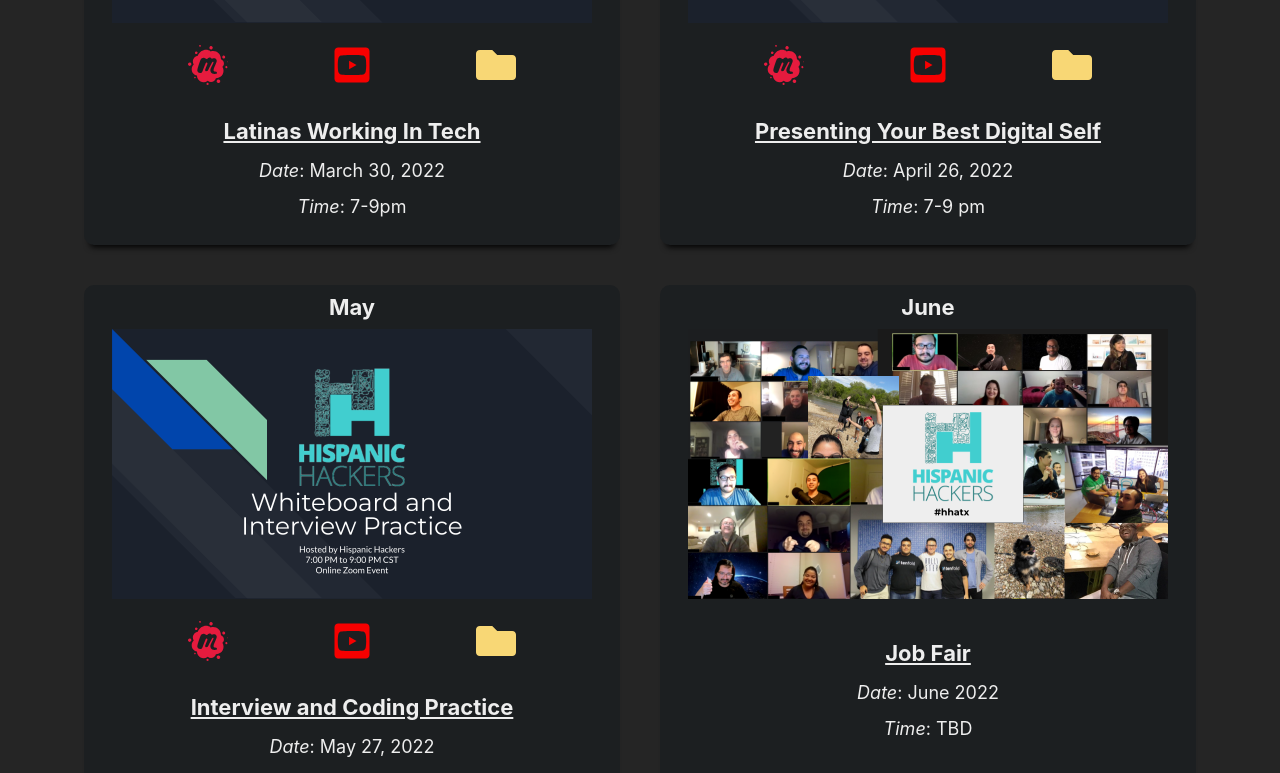
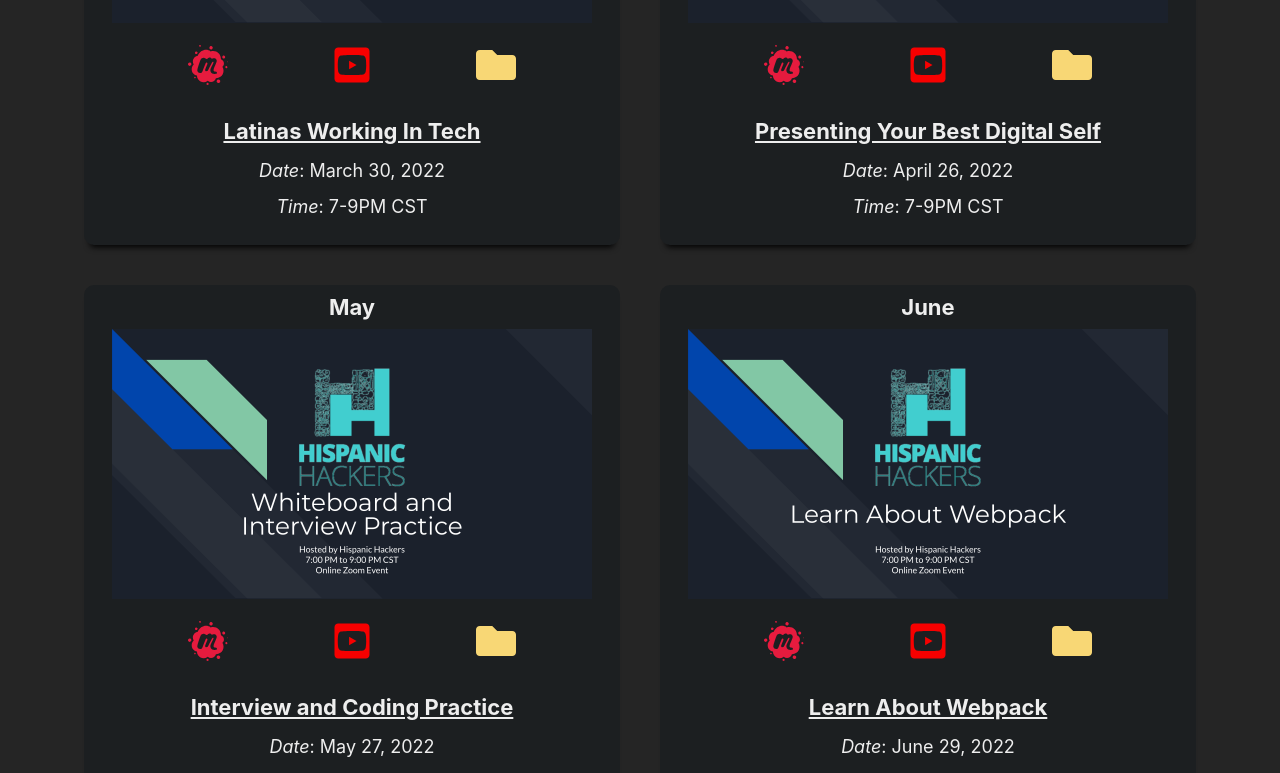
Before and after one commit to timOTdev/hispanic_hacker_next, a Next.js app: page /events in a window 1280 px wide. Shown: the part 1306-2079 px from the top of the page. Built offline with nearby package versions, Linux system fonts and the light colour scheme.

Commit message:
Update 2022 jun event

```diff
--- a/assets/GlobalData.js
+++ b/assets/GlobalData.js
@@ -69,7 +69,7 @@
         titleSlide: '2022_jan.png',
         name: 'New Year, New You',
         date: 'January 26, 2022',
-        time: '7-9pm',
+        time: '7-9PM CST',
         meetup:
           'https://www.meetup.com/Austin-Hispanic-Hackers-Meetup/events/283373037/',
         files:
@@ -81,7 +81,7 @@
         titleSlide: '2022_feb.png',
         name: 'How To Negotiate Your Salary',
         date: 'February 23,2022',
-        time: '7-9pm',
+        time: '7-9PM CST',
         meetup:
           'https://www.meetup.com/Austin-Hispanic-Hackers-Meetup/events/283916536/',
         files:
@@ -93,7 +93,7 @@
         titleSlide: '2022_mar.png',
         name: 'Latinas Working In Tech',
         date: 'March 30, 2022',
-        time: '7-9pm',
+        time: '7-9PM CST',
         meetup:
           'https://www.meetup.com/Austin-Hispanic-Hackers-Meetup/events/284808333/',
         files:
@@ -105,7 +105,7 @@
         titleSlide: '2022_apr.png',
         name: 'Presenting Your Best Digital Self',
         date: 'April 26, 2022',
-        time: '7-9 pm',
+        time: '7-9PM CST',
         meetup:
           'https://www.meetup.com/Austin-Hispanic-Hackers-Meetup/events/285252378/',
         files:
@@ -117,7 +117,7 @@
         titleSlide: '2022_may.png',
         name: 'Interview and Coding Practice',
         date: 'May 27, 2022',
-        time: '7-9 PM',
+        time: '7-9PM CST',
         meetup:
           'https://www.meetup.com/Austin-Hispanic-Hackers-Meetup/events/285634988/',
         files:
@@ -126,13 +126,15 @@
       },
       {
         month: 'June',
-        titleSlide: '',
-        name: 'Job Fair',
-        date: 'June 2022',
-        time: 'TBD',
-        meetup: '',
-        files: '',
-        youtube: '',
+        titleSlide: '2022_jun.png',
+        name: 'Learn About Webpack',
+        date: 'June 29, 2022',
+        time: '7-9PM CST',
+        meetup:
+          'https://www.meetup.com/austin-hispanic-hackers-meetup/events/286445335/',
+        files:
+          'https://drive.google.com/drive/folders/1m8ou0RcRgJbDvzwNjZgM-n8XQXBe_A-6?usp=sharing',
+        youtube: 'https://youtu.be/AgGJK70TGwA',
       },
       {
         month: 'July',
@@ -201,7 +203,7 @@
         titleSlide: '2021_jan.png',
         name: 'Hispanic Hackers Yearly Kickoff',
         date: 'January 26th, 2021',
-        time: '7-9pm',
+        time: '7-9PM CST',
         meetup:
           'https://www.meetup.com/Austin-Hispanic-Hackers-Meetup/events/275732760/',
         files:
@@ -213,7 +215,7 @@
         titleSlide: '2021_feb.png',
         name: 'Learn to Code: React',
         date: ' February 23rd, 2021',
-        time: '7-9pm',
+        time: '7-9PM CST',
         meetup:
           'https://www.meetup.com/Austin-Hispanic-Hackers-Meetup/events/276319236/',
         files:
@@ -225,7 +227,7 @@
         titleSlide: '2021_mar.png',
         name: 'Whiteboarding in March',
         date: 'March 23rd, 2021',
-        time: '7-9pm',
+        time: '7-9PM CST',
         meetup:
           'https://www.meetup.com/Austin-Hispanic-Hackers-Meetup/events/276319492/',
         files:
@@ -237,7 +239,7 @@
         titleSlide: '2021_apr.png',
         name: 'Demo Night',
         date: 'April 27th, 2021',
-        time: '7-9pm',
+        time: '7-9PM CST',
         meetup:
           'https://www.meetup.com/Austin-Hispanic-Hackers-Meetup/events/276319828/',
         files:
@@ -249,7 +251,7 @@
         titleSlide: '2021_may.png',
         name: 'Learn to Code: Python',
         date: 'May 25th, 2021',
-        time: '7-9pm',
+        time: '7-9PM CST',
         meetup:
           'https://www.meetup.com/Austin-Hispanic-Hackers-Meetup/events/276320052/',
         files:
@@ -261,7 +263,7 @@
         titleSlide: '2021_jun.png',
         name: 'Resume and Interview Workshop',
         date: 'June 22nd, 2021',
-        time: '7-9pm',
+        time: '7-9PM CST',
         meetup:
           'https://www.meetup.com/Austin-Hispanic-Hackers-Meetup/events/276320206/',
         files:
@@ -273,7 +275,7 @@
         titleSlide: '2021_jul.png',
         name: 'How to Build a Startup',
         date: 'July 27th, 2021',
-        time: '7-9pm',
+        time: '7-9PM CST',
         meetup:
           'https://www.meetup.com/Austin-Hispanic-Hackers-Meetup/events/276320212/',
         files:
@@ -285,7 +287,7 @@
         titleSlide: '2021_aug.png',
         name: 'Coding Interview Practice',
         date: 'August 24th, 2021',
-        time: '7-9pm',
+        time: '7-9PM CST',
         meetup:
           'https://www.meetup.com/Austin-Hispanic-Hackers-Meetup/events/276320219/',
         files:
@@ -297,7 +299,7 @@
         titleSlide: '2021_sep.png',
         name: 'A Development Vehicle for Every Budget',
         date: 'September 28th, 2021',
-        time: '7-9pm',
+        time: '7-9PM CST',
         meetup:
           'https://www.meetup.com/Austin-Hispanic-Hackers-Meetup/events/276320227/',
         files:
@@ -309,7 +311,7 @@
         titleSlide: '2021_oct.png',
         name: 'The Struggles before the Success',
         date: 'October 26th, 2021',
-        time: '7-9pm',
+        time: '7-9PM CST',
         meetup:
           'https://www.meetup.com/Austin-Hispanic-Hackers-Meetup/events/276320236/',
         files:
@@ -332,7 +334,7 @@
         titleSlide: '2021_dec.png',
         name: 'End of Year Game Night Party',
         date: 'December 17th, 2021',
-        time: '7-9pm',
+        time: '7-9PM CST',
         meetup:
           'https://www.meetup.com/Austin-Hispanic-Hackers-Meetup/events/276320255/',
         files:
```
Also changed, not shown: public/static/images/2022_jun.png (added).
